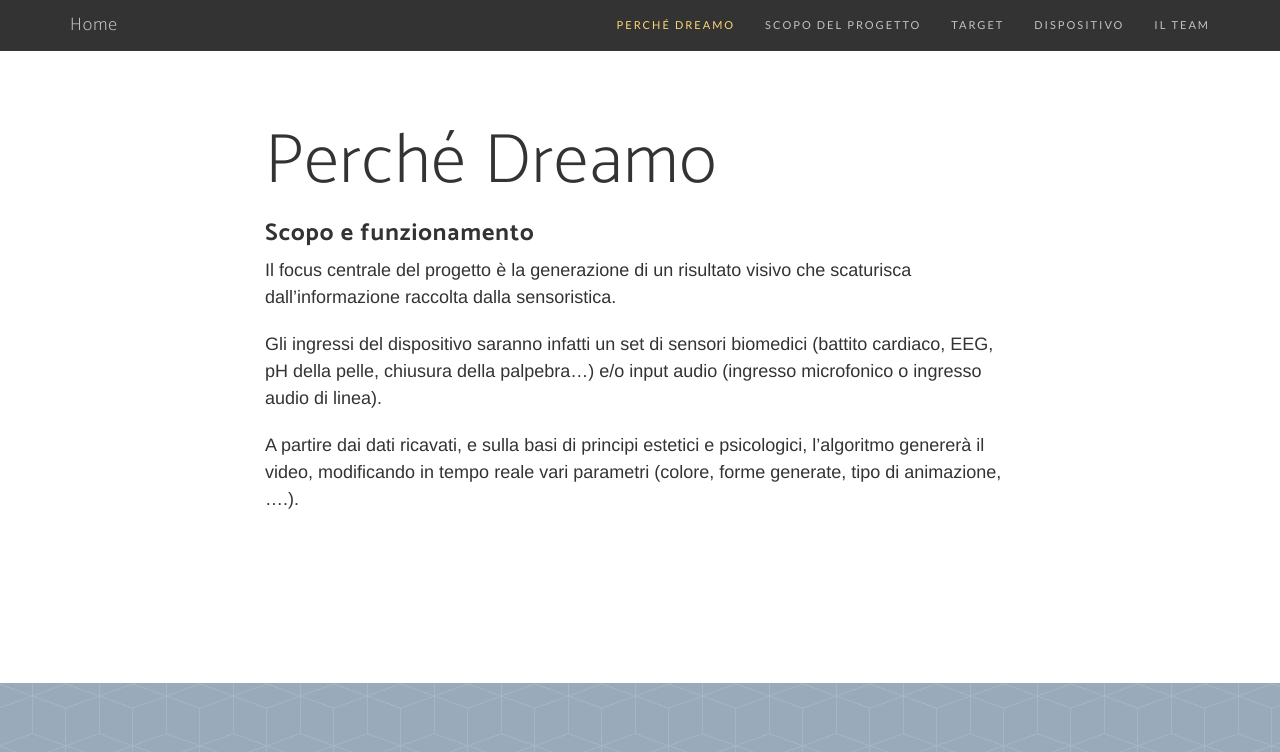
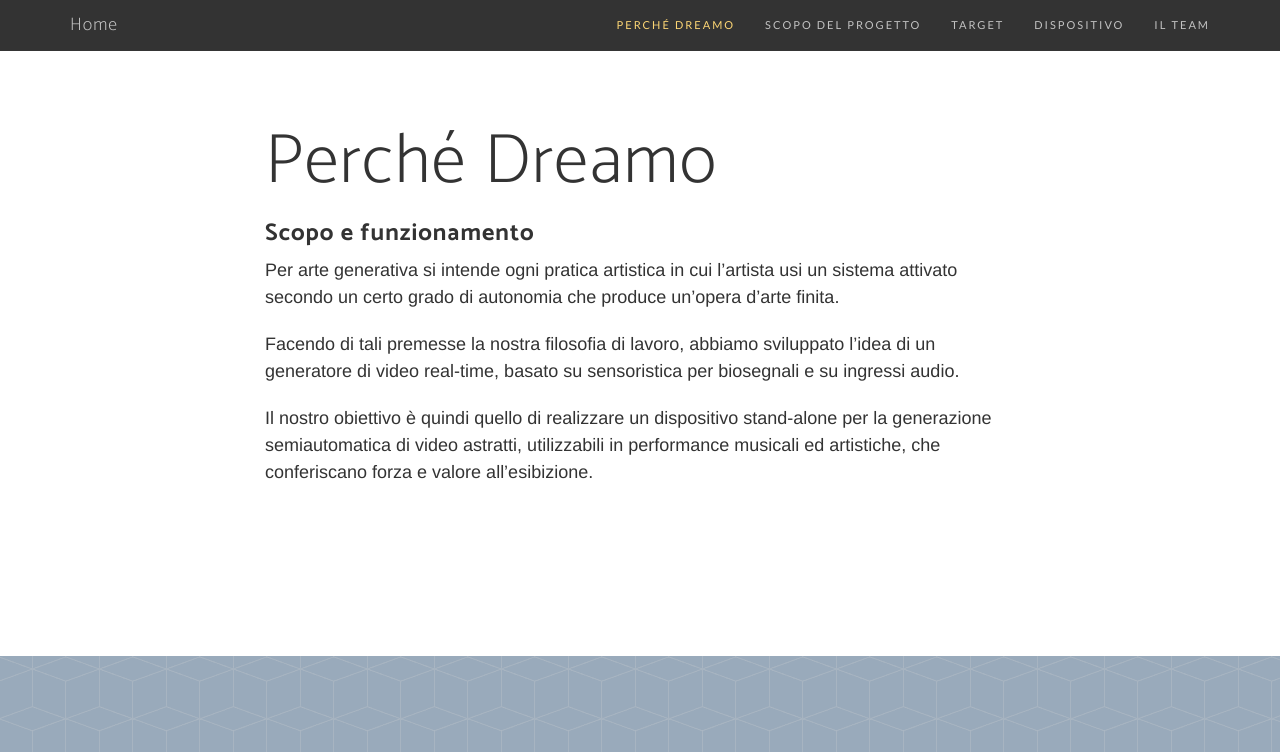
Before and after one commit to Dreamo-Italy/dreamo, a Jekyll site: the page built from index.html, in a window 1280 px wide and 900 px high, scrolled down 926 px, cut to the strip 0-752 px from the top of the window. Built offline with Jekyll 4.4.1, drawn with Linux system fonts in a browser that asks for light colours; nearby versions of some CDN libraries; some web fonts are replaced; Markdown is read by kramdown in place of the engine named in the settings; the list of posts is cut into pages by our own code.

Commit message:
testo "Perchè Dreamo" aggiornato

```diff
--- a/_includes/front-intro.html
+++ b/_includes/front-intro.html
@@ -4,9 +4,9 @@
             <div class="col-md-8 col-md-offset-2">
                 <h2 class="section-heading">Perché Dreamo</h2>
                 <h3><strong>Scopo e funzionamento</strong></h3>
-                <p>Il focus centrale del progetto è la generazione di un risultato visivo che scaturisca dall’informazione raccolta dalla sensoristica.</p>
-	              <p>Gli ingressi del dispositivo saranno infatti un set di sensori biomedici (battito cardiaco, EEG, pH della pelle, chiusura della palpebra…) e/o input audio (ingresso microfonico o ingresso audio di linea).</p>
-                <p>A partire dai dati ricavati, e sulla basi di principi estetici e psicologici, l’algoritmo genererà il video,  modificando  in tempo reale vari parametri (colore, forme generate, tipo di animazione, ….).</p>
+                <p>Per arte generativa si intende ogni pratica artistica in cui l’artista usi un sistema attivato secondo un certo grado di autonomia che produce un’opera d’arte finita.</p>
+	              <p>Facendo di tali premesse la nostra filosofia di lavoro, abbiamo sviluppato l’idea di un generatore di video real-time, basato su sensoristica per biosegnali e su ingressi audio.</p>
+                <p>Il nostro obiettivo è quindi quello di realizzare un dispositivo stand-alone per la generazione semiautomatica di video astratti, utilizzabili in performance musicali ed artistiche, che conferiscano forza e valore all’esibizione.</p>
             </div>
         </div>
     </div>
```
